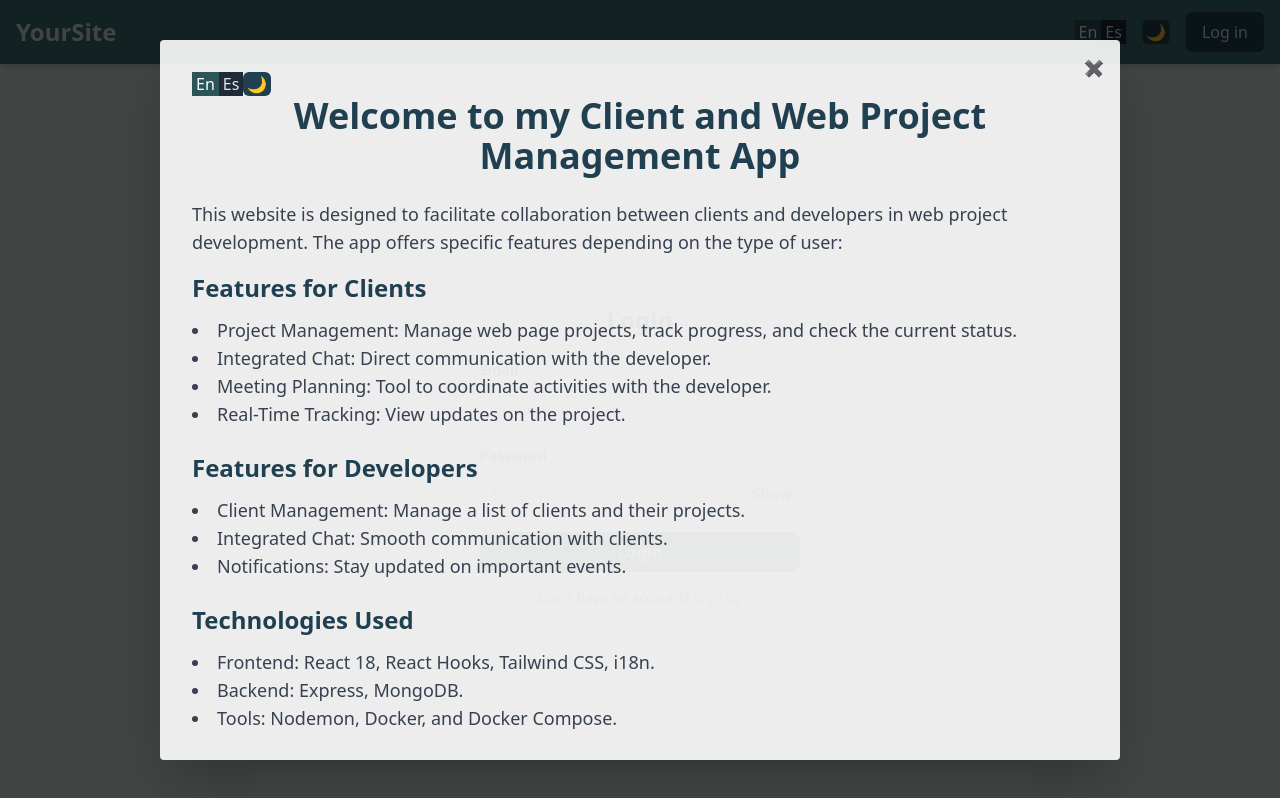
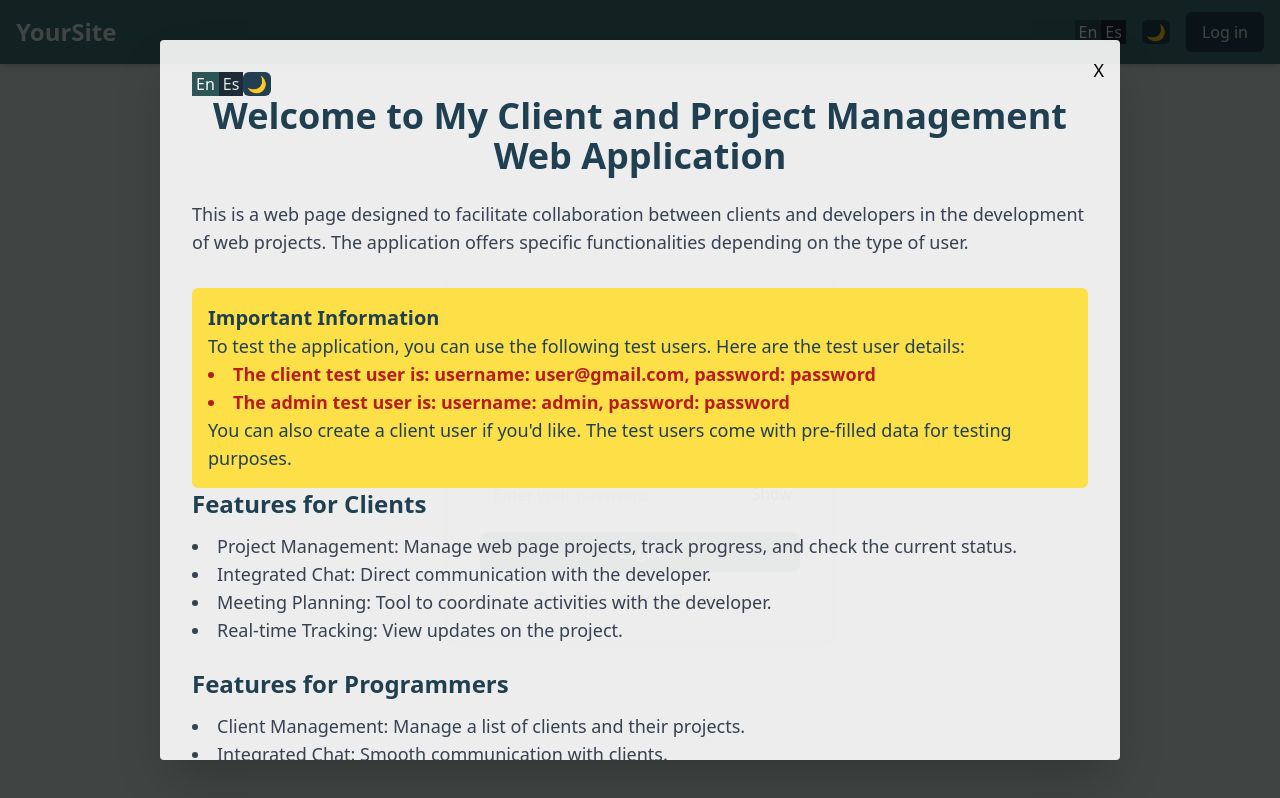
Before and after one commit to hugomdmg/freelance_app, a React (Create React App) app: page /login in a window 1280 px wide. Built offline with nearby package versions, Linux system fonts and the light colour scheme; no server answers.

Commit message:
intro style

```diff
--- a/public/locales/en/translation.json
+++ b/public/locales/en/translation.json
@@ -55,28 +55,28 @@
       "totalProjects": "Total projects"
     }
   },
-  "calendar":{
+  "calendar": {
     "saveMeeting": "Request meeting"
   },
-  "sidebar":{
-    "notifications":"Notifications",
+  "sidebar": {
+    "notifications": "Notifications",
     "noNotifications": "No notifications"
   },
   "introduction": {
-    "title": "Welcome to my Client and Web Project Management App",
-    "description": "This website is designed to facilitate collaboration between clients and developers in web project development. The app offers specific features depending on the type of user:",
+    "title": "Welcome to My Client and Project Management Web Application",
+    "description": "This is a web page designed to facilitate collaboration between clients and developers in the development of web projects. The application offers specific functionalities depending on the type of user.",
     "clientFeaturesTitle": "Features for Clients",
     "clientFeatures": [
       "Project Management: Manage web page projects, track progress, and check the current status.",
       "Integrated Chat: Direct communication with the developer.",
       "Meeting Planning: Tool to coordinate activities with the developer.",
-      "Real-Time Tracking: View updates on the project."
+      "Real-time Tracking: View updates on the project."
     ],
-    "programmerFeaturesTitle": "Features for Developers",
+    "programmerFeaturesTitle": "Features for Programmers",
     "programmerFeatures": [
       "Client Management: Manage a list of clients and their projects.",
       "Integrated Chat: Smooth communication with clients.",
-      "Notifications: Stay updated on important events."
+      "Notifications: A system to stay updated on important events."
     ],
     "technologiesTitle": "Technologies Used",
     "technologies": [
@@ -84,8 +84,13 @@
       "Backend: Express, MongoDB.",
       "Tools: Nodemon, Docker, and Docker Compose."
     ],
-    "closing": "This project is an example of how to integrate modern tools and agile practices to build web applications oriented toward collaboration and productivity. I hope you enjoy it and feel inspired to work with me!",
-    "continueButton": "Continue",
-    "closeButton": "✖"
+    "closing": "This project is an example of how to integrate modern tools and agile practices to build web applications focused on collaboration and productivity. I hope you enjoy it and get inspired to work with me!",
+    "importantInfoTitle": "Important Information",
+    "importantInfoDescription": "To test the application, you can use the following test users. Here are the test user details:",
+    "adminUser": "The admin test user is: username: admin, password: password",
+    "clientUser": "The client test user is: username: user@gmail.com, password: password",
+    "createUser": "You can also create a client user if you'd like. The test users come with pre-filled data for testing purposes.",
+    "continueButton": "continue"
+
   }
 }
--- a/src/components/Introduction.js
+++ b/src/components/Introduction.js
@@ -27,6 +27,15 @@ const Introduction = () => {
 
           <div className="text-lg text-gray-700 dark:text-gray-300 mb-8">
             <p className="mb-4">{t("introduction.description")}</p>
+            <div className="mt-8 p-4 bg-yellow-300 text-[#204051] dark:bg-yellow-600 dark:text-white rounded-md">
+              <h3 className="font-semibold text-xl">{t("introduction.importantInfoTitle")}</h3>
+              <p>{t("introduction.importantInfoDescription")}</p>
+              <ul className="list-inside list-disc">
+                <li className="text-red-700 text-lg font-bold">{t("introduction.clientUser")}</li>
+                <li className="text-red-700 text-lg font-bold">{t("introduction.adminUser")}</li>
+              </ul>
+              <p>{t("introduction.createUser")}</p>
+            </div>
             <h3 className="text-2xl font-semibold text-[#204051] dark:text-white mb-3">
               {t("introduction.clientFeaturesTitle")}
             </h3>
@@ -59,8 +68,9 @@ const Introduction = () => {
             </ul>
             <p>{t("introduction.closing")}</p>
           </div>
-          <button onClick={handleClose} className="absolute top-4 right-4">
-            {t("introduction.closeButton")}
+
+          <button onClick={handleClose} className="absolute top-4 right-4 text-lg">
+            X
           </button>
           <div className="flex justify-center">
             <button
```
Also changed, not shown: public/locales/es/translation.json (+10 -6 lines).
